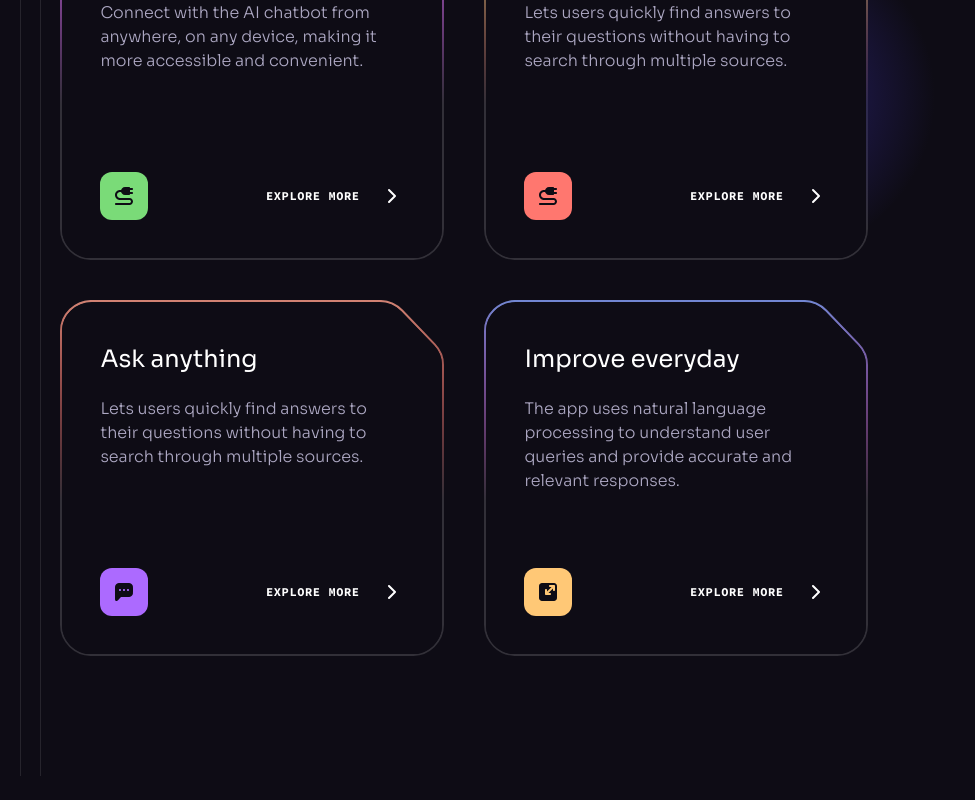
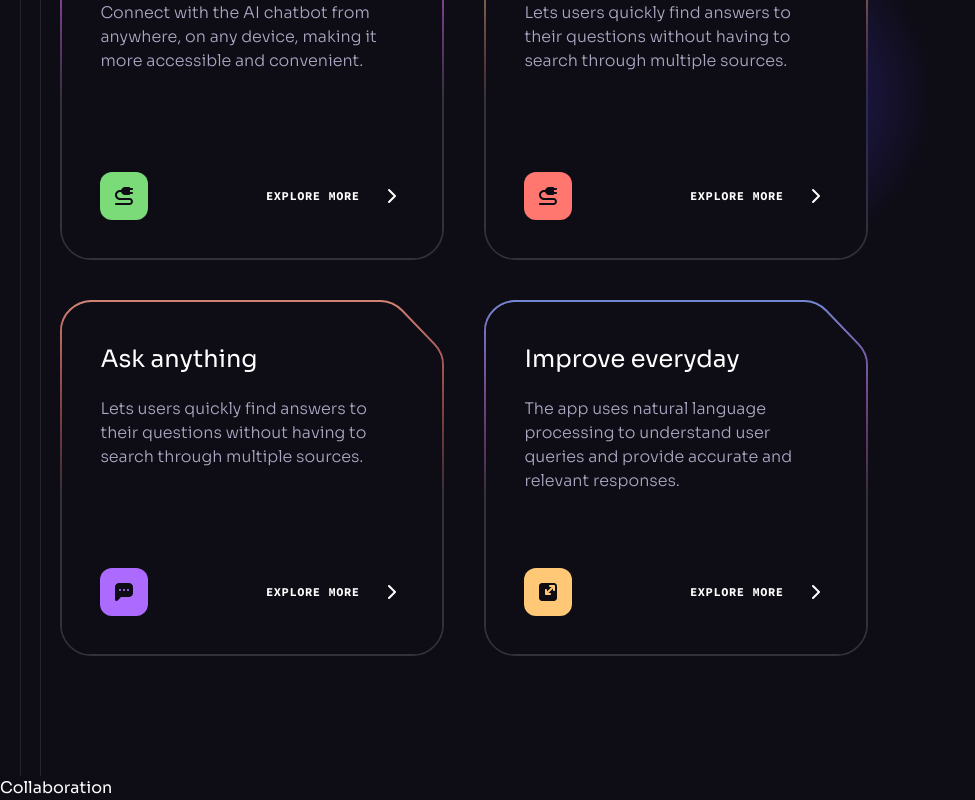
Before and after one commit to Simulaemanuele/brainwave, a React (Vite) app: page / in a window 1280 px wide. Shown: the part 2202-3002 px from the top of the page, without its empty margins (0-975 px from the left). Before the commit the page ends 2978 px from the top, so only its background shows below. Built offline with nearby package versions, Linux system fonts and the light colour scheme.

Commit message:
feat: created and implemented Collaboration.jsx custom component section and successfully implemented in App.jsx

```diff
--- a/src/App.jsx
+++ b/src/App.jsx
@@ -1,5 +1,6 @@
 import ButtonGradient from "./assets/svg/ButtonGradient";
 import Benefits from "./components/Benefits";
+import Collaboration from "./components/Collaboration";
 import Header from "./components/Header";
 import Hero from "./components/Hero";
 
@@ -10,6 +11,7 @@
         <Header />
         <Hero />
         <Benefits />
+        <Collaboration />
       </div>
       <ButtonGradient />
     </>
--- /dev/null
+++ b/src/components/Collaboration.jsx
@@ -0,0 +1,7 @@
+import React from "react";
+
+const Collaboration = () => {
+  return <div>Collaboration</div>;
+};
+
+export default Collaboration;
```
